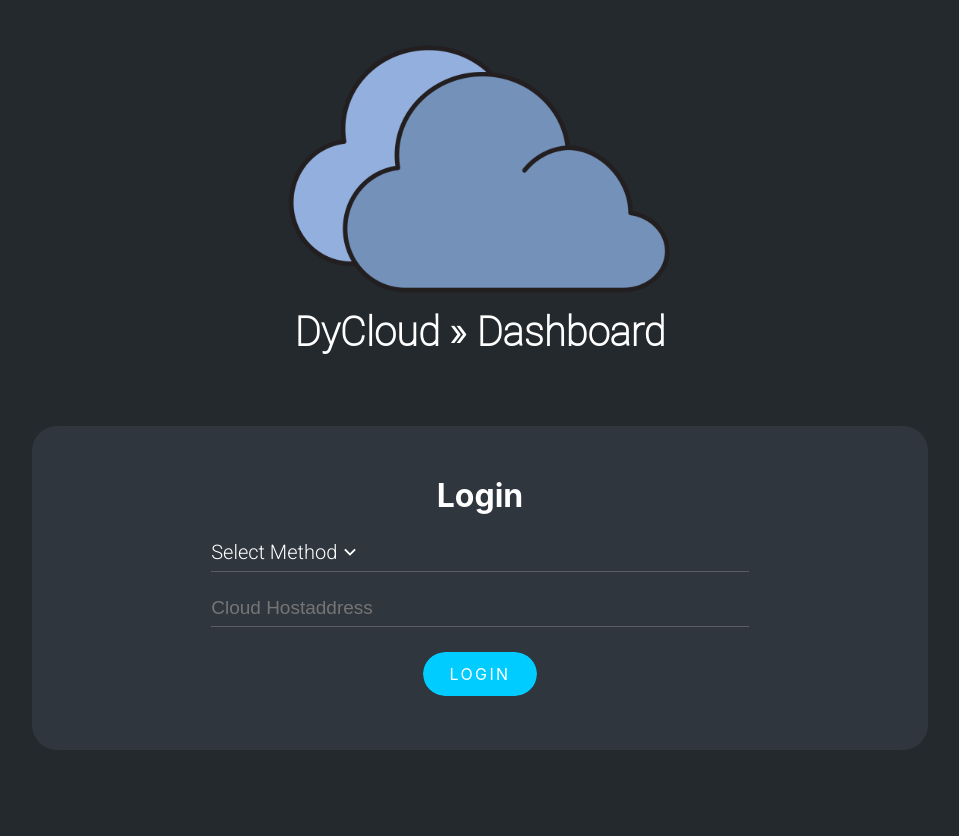
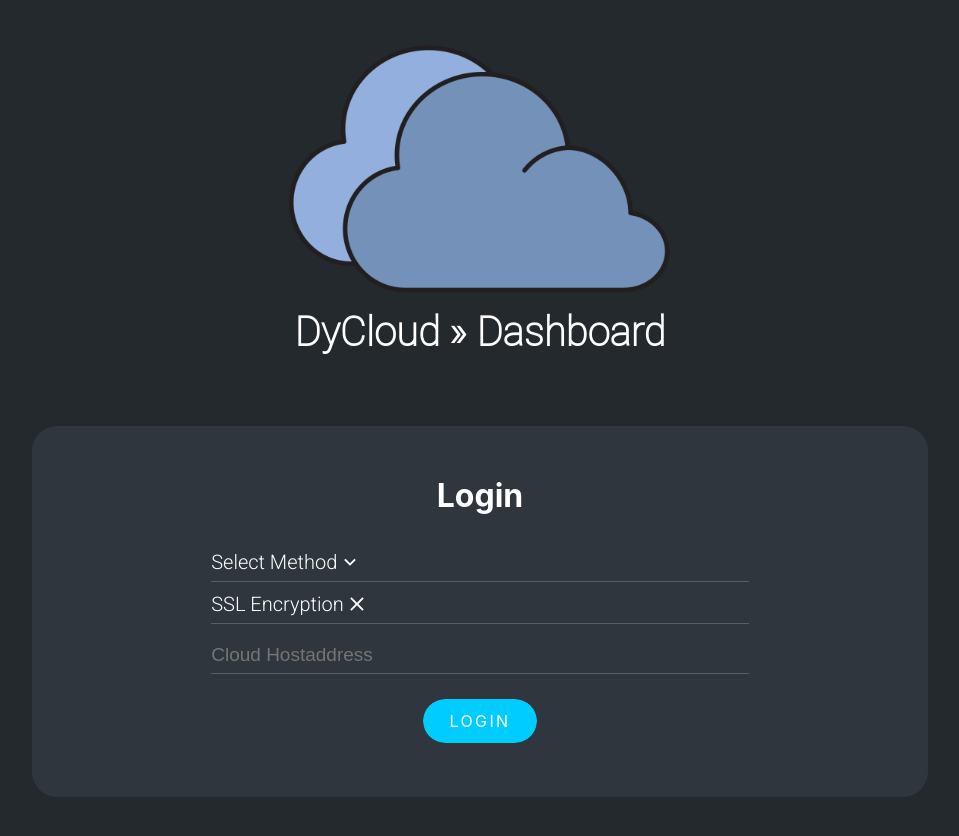
Before and after one commit to anweisen/DyDash, a React (Create React App) app: page /login in a window 1280 px wide. Shown: the top 836 px of the page, without its empty margins (160-1119 px from the left). Built offline with nearby package versions, Linux system fonts and the light colour scheme.

Commit message:
Add encryption option

```diff
--- a/src/App.tsx
+++ b/src/App.tsx
@@ -8,7 +8,7 @@ import Dashboard from "./components/dashboard/Dashboard";
 import "./theme.scss";
 
 export default function App() {
-	const [ cookies, setCookies ] = useCookies(["host", "method", "token"]);
+	const [ cookies, setCookies ] = useCookies(["encryption", "host", "method", "token"]);
 	const cookiesSet = cookies.method != null && cookies.host != null && cookies.token != null;
 
 	return (
--- a/src/api/api.ts
+++ b/src/api/api.ts
@@ -36,15 +36,17 @@ export class CloudAPI {
 
 	private readonly host: string;
 	private readonly auth: Auth;
+	private readonly encryption: boolean;
 	private socket: WebSocket | undefined;
 
-	constructor(host: string, auth: Auth) {
+	constructor(encryption: boolean, host: string, auth: Auth) {
+		this.encryption = encryption;
 		this.host = host;
 		this.auth = auth;
 	}
 
 	getAuth(): string {
-		return this.auth.method + " " + this.auth.token;
+		return `${this.auth.method} ${this.auth.token}`;
 	}
 
 	initSocket(socket: WebSocket): void {
@@ -56,8 +58,7 @@ export class CloudAPI {
 		}
 	}
 
-	useUrl(route: Route, queryParams: Record<string, string> = {}, protocol: string = "http"): string {
-		console.log(queryParams)
+	useUrl(route: Route, queryParams: Record<string, string> = {}, protocol: string = this.encryption ? "https" : "http"): string {
 		let query = "";
 		for (const key in queryParams) {
 			if (query === "") query = "?";
@@ -65,27 +66,29 @@ export class CloudAPI {
 			query += key;
 			query += "=";
 			query += encodeURIComponent(queryParams[key]);
-			console.log(key)
-			console.log(queryParams[key])
 		}
 
 		return `${protocol}://${this.host}/v${API_VERSION}${route.path}${query}`;
 	}
 
 	public upgradeWebSocket(): WebSocket {
-		return new WebSocket(this.useUrl(Routes.UPGRADE_WEBSOCKET, { auth: this.auth.method + " " + this.auth.token }, "wss"));
+		return new WebSocket(this.useUrl(Routes.UPGRADE_WEBSOCKET, { auth: this.getAuth() }, this.encryption ? "wss" : "ws"));
 	}
 
 	public async makeRequest(route: Route): Promise<any> {
 		const endpoint = this.useUrl(route);
 
+		const startTime = Date.now();
 		return axios(endpoint, {
 			headers: {
 				Authorization: this.getAuth()
 			},
 			timeout: 3500,
 			method: route.method
-		}).then(value => value.data);
+		}).then(value => {
+			console.log(`Fetched ${route.path} in ${Date.now() - startTime}ms`)
+			return value.data;
+		});
 	}
 
 	public async fetchPlayers(): Promise<Player[]> {
--- a/src/components/Login.scss
+++ b/src/components/Login.scss
@@ -108,10 +108,13 @@
 				display: flex;
 				flex-direction: column;
 
+				.input, .box {
+					margin-top: 10px;
+				}
+
 				.input {
 					font-size: 19px;
 					transition: border-bottom-color ease 0.2s;
-					margin-top: 10px;
 					padding-bottom: 7px;
 					border: none;
 					background: none;
@@ -121,7 +124,7 @@
 						border-bottom: 1px solid #fff;
 					}
 					&:first-of-type {
-						margin-top: 25px;
+						margin-top: 20px;
 					}
 					::placeholder {
 						color: var(--navbar-entry-color);
--- a/src/components/Login.tsx
+++ b/src/components/Login.tsx
@@ -1,4 +1,4 @@
-import { MdExpandMore } from "react-icons/md";
+import { MdExpandMore, MdDone, MdClose } from "react-icons/md";
 import { useState } from "react";
 import { Navigate } from "react-router-dom";
 
@@ -6,7 +6,7 @@ import "./Login.scss";
 
 type Hooks = Record<string, { value: string | undefined; set: (value: string) => void }>;
 type LoginMethod = { name: string; fields: string[] }
-const loginMethods: Array<LoginMethod> = [
+const loginMethods: LoginMethod[] = [
 	{
 		name: "Player",
 		fields: [
@@ -35,7 +35,7 @@ function FormInput({ name, hooks }:{ name: string; hooks: Hooks }) {
 	hooks[name] = { value: value, set: set };
 	return <input className={"input"} placeholder={name} onChange={event => set(event.target.value)}/>
 }
-function LoginSelect({ method, setMethod, hooks }:{ method: LoginMethod | undefined; setMethod: (value: LoginMethod) => void; hooks: Hooks }) {
+function LoginSelect({ method, setMethod, encryption, setEncryption, hooks }:{ method: LoginMethod | undefined; setMethod: (value: LoginMethod) => void; encryption: boolean; setEncryption: (value: boolean) => void; hooks: Hooks }) {
 	const [ collapsed, setCollapsed ] = useState(true);
 
 	return (
@@ -59,6 +59,10 @@ function LoginSelect({ method, setMethod, hooks }:{ method: LoginMethod | undefi
 					</div>
 				</span>
 			</div>
+			<div className={"box"} onClick={event => setEncryption(!encryption)}>
+				<p className={"text"}>SSL Encryption</p>
+				{encryption ? <MdDone className={"icon"} /> : <MdClose className={"icon"} />}
+			</div>
 			<FormInput name={addressField} hooks={hooks} />
 			{method != null ? <MethodFormInputs method={method} hooks={hooks} /> : null}
 
@@ -69,6 +73,7 @@ function LoginSelect({ method, setMethod, hooks }:{ method: LoginMethod | undefi
 export default function Login({ setCookies }:{ setCookies: any }) {
 	const [ method, setMethod ] = useState<LoginMethod>();
 	const [ redirect, setRedirect ] = useState(false);
+	const [ encryption, setEncryption ] = useState(false);
 	const hooks: Hooks = {};
 
 	function Redirect({ to }: { to: string }) {
@@ -88,7 +93,7 @@ export default function Login({ setCookies }:{ setCookies: any }) {
 					<h1>Login</h1>
 					{/*<h1>•┃ Login ┃•</h1>*/}
 					{/*<h1>•» Login «•</h1>*/}
-					<LoginSelect method={method} setMethod={setMethod} hooks={hooks} />
+					<LoginSelect method={method} setMethod={setMethod} encryption={encryption} setEncryption={setEncryption} hooks={hooks} />
 					<div className={"button"} onClick={event => {
 						event.preventDefault();
 
@@ -96,7 +101,8 @@ export default function Login({ setCookies }:{ setCookies: any }) {
 						const host = hooks[addressField].value;
 						const options = { magAge: 7*24*60*60*60 };
 
-						setCookies("method", method, options);
+						setCookies("encryption", encryption);
+						setCookies("method", method.name, options);
 						setCookies("host", host, options);
 
 						let token = "";
--- a/src/components/Nav.tsx
+++ b/src/components/Nav.tsx
@@ -5,7 +5,7 @@ import NavEntry from "./dashboard/NavEntry";
 
 import "./dashboard/Nav.scss";
 
-const links: Array<{ name: string; path: string; icon: IconType }> = [
+const links: { name: string; path: string; icon: IconType }[] = [
 	{
 		name: "Overview",
 		path: "/",
--- a/src/components/dashboard/Dashboard.tsx
+++ b/src/components/dashboard/Dashboard.tsx
@@ -1,7 +1,7 @@
-import { Navigate, Route, Routes } from "react-router-dom"
-import { useEffect, useState } from "react";
+import {Navigate, Route, Routes} from "react-router-dom"
+import {useEffect, useState} from "react";
 
-import { CloudAPI, Routes as ApiRoutes } from "../../api/api";
+import {CloudAPI} from "../../api/api";
 
 import Nav from "../Nav";
 import Overview from "./content/Overview";
@@ -15,7 +15,7 @@ export default function Dashboard({ cookies }: { cookies: Record<string, any> })
 
 	useEffect(() => {
 		if (connection != null) return; // only try to connect the first time
-		const api = new CloudAPI(cookies.host, { method: cookies.method, token: cookies.token });
+		const api = new CloudAPI(cookies.encryption, cookies.host, { method: cookies.method, token: cookies.token });
 		const socket = api.upgradeWebSocket();
 
 		socket.onerror = () => {
--- a/src/components/dashboard/content/Overview.tsx
+++ b/src/components/dashboard/content/Overview.tsx
@@ -15,7 +15,7 @@ function Card({ name, value }: { name: string; value: any; }) {
 }
 
 export default function Overview({ api }: { api: CloudAPI; }) {
-	const [ players, setPlayers ] = useState<Array<Player>>();
+	const [ players, setPlayers ] = useState<Player[]>();
 
 	useEffect(() => {
 		if (players != null) return;
--- a/src/components/dashboard/content/Players.tsx
+++ b/src/components/dashboard/content/Players.tsx
@@ -5,7 +5,7 @@ import Loader from "../../Loader";
 import { CloudAPI, Player } from "../../../api/api";
 
 export default function Players({ api }: { api: CloudAPI }) {
-	const [ players, setPlayers ] = useState<Array<Player>>();
+	const [ players, setPlayers ] = useState<Player[]>();
 
 	useEffect(() => {
 		if (players != null) return;
```
